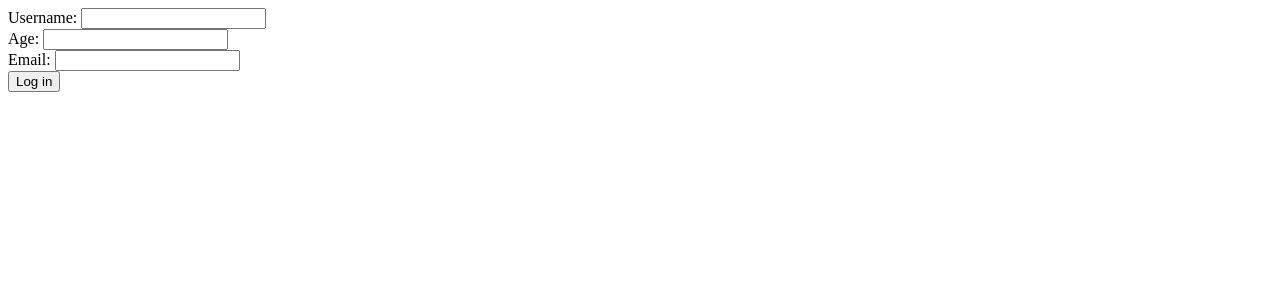
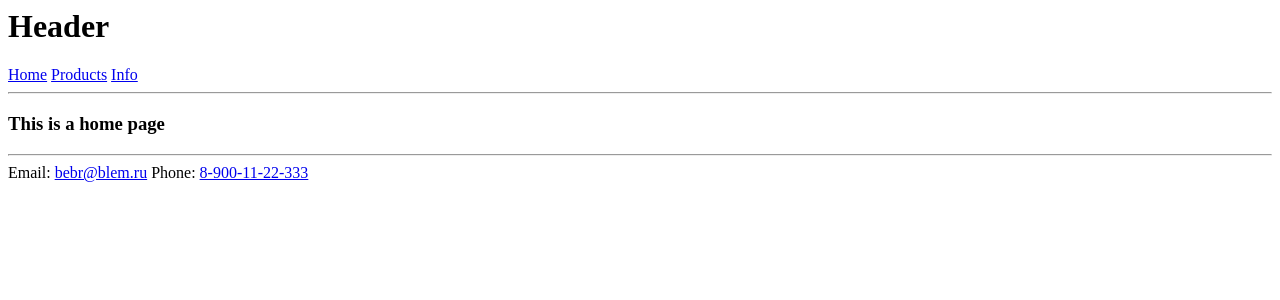
Before and after one commit to shanth1/php-course, a PHP site: page / in a window 1280 px wide. Shown: the top 300 px of the page. Run offline with PHP 8.4, Linux system fonts and the light colour scheme.

Commit message:
include function, tel and mailto attributes
include function copies the content of a file (php/html/text)
and includes it in your php file.
Section of your website become reusable
Changes only need to be made in one place

```diff
--- /dev/null
+++ b/footer.html
@@ -0,0 +1,5 @@
+<footer>
+    <hr>
+    Email: <a href="mailto:bebr@blem.ru?subject=buy a cake&body=Hi">bebr@blem.ru</a>
+    Phone: <a href="tel:+79021122333">8-900-11-22-333</a>
+</footer>
--- /dev/null
+++ b/header.html
@@ -0,0 +1,7 @@
+<header>
+    <h1>Header</h1>
+    <a href="index.php">Home</a>
+    <a href="products.php">Products</a>
+    <a href="info.php">Info</a>
+    <hr>
+</header>
--- a/index.php
+++ b/index.php
@@ -1,3 +1,6 @@
+<?php
+include("header.html");
+?>
 <!DOCTYPE html>
 <html lang="en">
 
@@ -9,38 +12,10 @@
 </head>
 
 <body>
-    <form action="index.php" method="post">
-        <label>Username:</label>
-        <input type="text" name="username"><br>
-        <label>Age:</label>
-        <input type="text" name="age"><br>
-        <label>Email:</label>
-        <input type="text" name="email"><br>
-        <input type="submit" name="login" value="Log in">
-    </form>
+    <h3>This is a home page</h3>
 </body>
 
 </html>
 <?php
-if (isset($_POST['login'])) {
-    $username = filter_input(INPUT_POST, "username", FILTER_SANITIZE_SPECIAL_CHARS);
-    $age = filter_input(INPUT_POST, "age", FILTER_SANITIZE_NUMBER_INT);
-    $email = filter_input(INPUT_POST, "email", FILTER_SANITIZE_EMAIL);
-
-    $age = filter_input(INPUT_POST, "age", FILTER_VALIDATE_INT);
-    $email = filter_input(INPUT_POST, "email", FILTER_VALIDATE_EMAIL);
-
-    echo "Hi, $username" . "<br>";
-
-    if (empty($age)) {
-        echo "Age is not valid<br>";
-    } else {
-        echo "You are $age years old" . "<br>";
-    }
-
-    if (empty($email)) {
-        echo "Email is not valid<br>";
-    } else {
-        echo "Email: $email" . "<br>";
-    }
-}
+include("footer.html");
+?>
```
Also changed, not shown: info.php (added, +21 -0 lines), products.php (added, +21 -0 lines).
